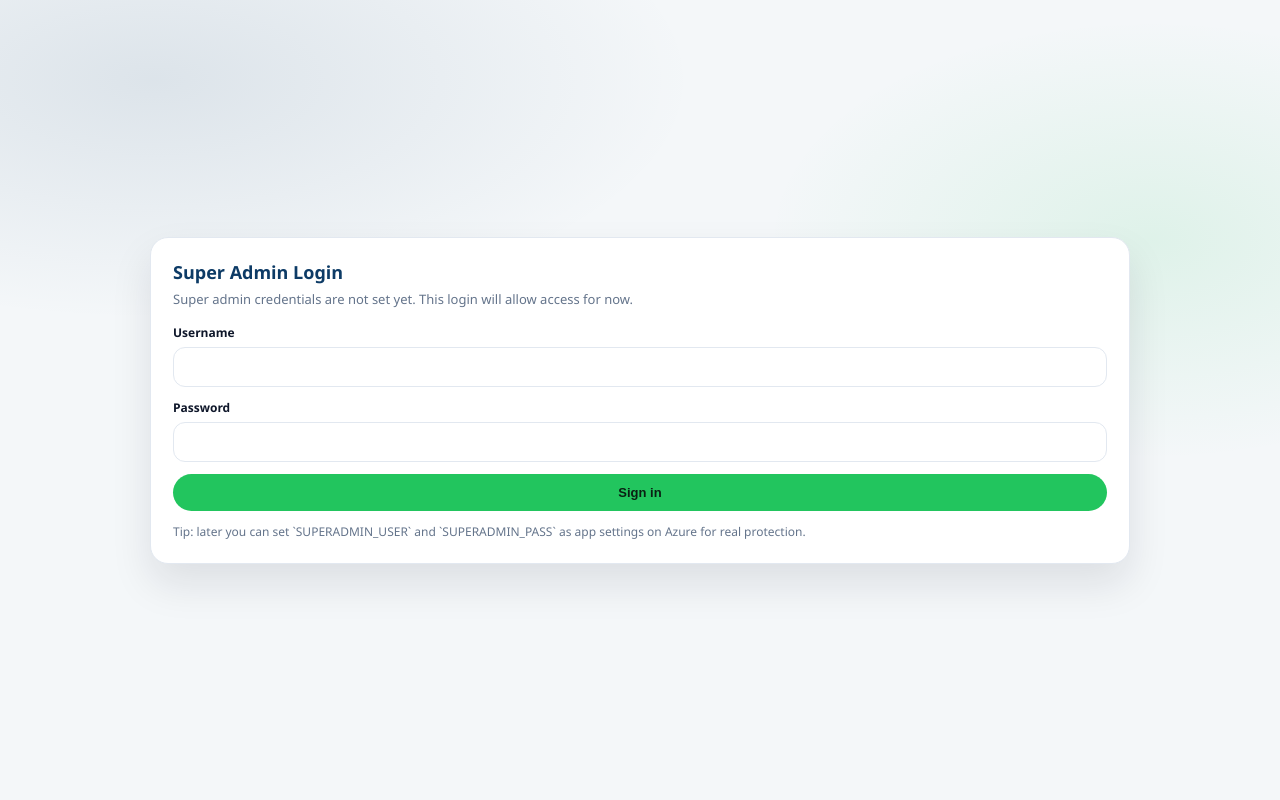
After one commit to redstuprogrammer/adv-db, a PHP site: page /superadmin_login.php in a window 1280 px wide. The commit adds this page. Run offline with PHP 8.4, Linux system fonts and the light colour scheme.

Commit message:
emailing and superadmin login

```diff
--- a/index.php
+++ b/index.php
@@ -1,4 +1,4 @@
 <?php
-header('Location: superadmin_dash.php');
+header('Location: superadmin_login.php');
 exit;
 ?>
--- /dev/null
+++ b/superadmin_login.php
@@ -0,0 +1,89 @@
+<?php
+session_start();
+
+function envOrNull(string $key): ?string {
+    $val = getenv($key);
+    if ($val === false || $val === null || $val === '') {
+        if (isset($_ENV[$key])) $val = (string)$_ENV[$key];
+        else if (isset($_SERVER[$key])) $val = (string)$_SERVER[$key];
+        else $val = null;
+    }
+    if ($val === null) return null;
+    $val = trim((string)$val);
+    return $val === '' ? null : $val;
+}
+
+function h(string $s): string {
+    return htmlspecialchars($s, ENT_QUOTES, 'UTF-8');
+}
+
+$error = '';
+$expectedUser = envOrNull('SUPERADMIN_USER');
+$expectedPass = envOrNull('SUPERADMIN_PASS');
+$authEnabled = ($expectedUser !== null && $expectedPass !== null);
+
+if ($_SERVER['REQUEST_METHOD'] === 'POST') {
+    $user = trim((string)($_POST['username'] ?? ''));
+    $pass = (string)($_POST['password'] ?? '');
+
+    if (!$authEnabled) {
+        // If credentials are not configured, allow access (dev mode).
+        $_SESSION['superadmin_authed'] = true;
+        header('Location: superadmin_dash.php');
+        exit;
+    }
+
+    if ($user === $expectedUser && hash_equals($expectedPass, $pass)) {
+        $_SESSION['superadmin_authed'] = true;
+        header('Location: superadmin_dash.php');
+        exit;
+    }
+
+    $error = 'Invalid username or password.';
+}
+?>
+<!doctype html>
+<html lang="en">
+<head>
+    <meta charset="UTF-8" />
+    <meta name="viewport" content="width=device-width, initial-scale=1.0" />
+    <title>OralSync | Super Admin Login</title>
+    <link rel="stylesheet" href="tenant_style.css" />
+</head>
+<body>
+    <div class="t-wrap">
+        <div class="t-shell" style="grid-template-columns: 1fr;">
+            <section class="t-card">
+                <h1 class="t-cardTitle">Super Admin Login</h1>
+                <div class="t-cardSub">
+                    <?php if ($authEnabled): ?>
+                        Sign in to manage tenants and clinic onboarding.
+                    <?php else: ?>
+                        Super admin credentials are not set yet. This login will allow access for now.
+                    <?php endif; ?>
+                </div>
+
+                <?php if ($error): ?>
+                    <div class="t-error"><?php echo h($error); ?></div>
+                <?php endif; ?>
+
+                <form class="t-form" method="POST" action="superadmin_login.php">
+                    <div class="t-field">
+                        <label for="username">Username</label>
+                        <input id="username" name="username" type="text" autocomplete="username" required />
+                    </div>
+                    <div class="t-field">
+                        <label for="password">Password</label>
+                        <input id="password" name="password" type="password" autocomplete="current-password" required />
+                    </div>
+                    <button class="t-btn t-btnPrimary" type="submit">Sign in</button>
+                </form>
+
+                <div class="t-foot">
+                    Tip: later you can set `SUPERADMIN_USER` and `SUPERADMIN_PASS` as app settings on Azure for real protection.
+                </div>
+            </section>
+        </div>
+    </div>
+</body>
+</html>
```
Also changed, not shown: register_clinic.php (+6 -1 lines), superadmin_dash.php (+7 -3 lines).
